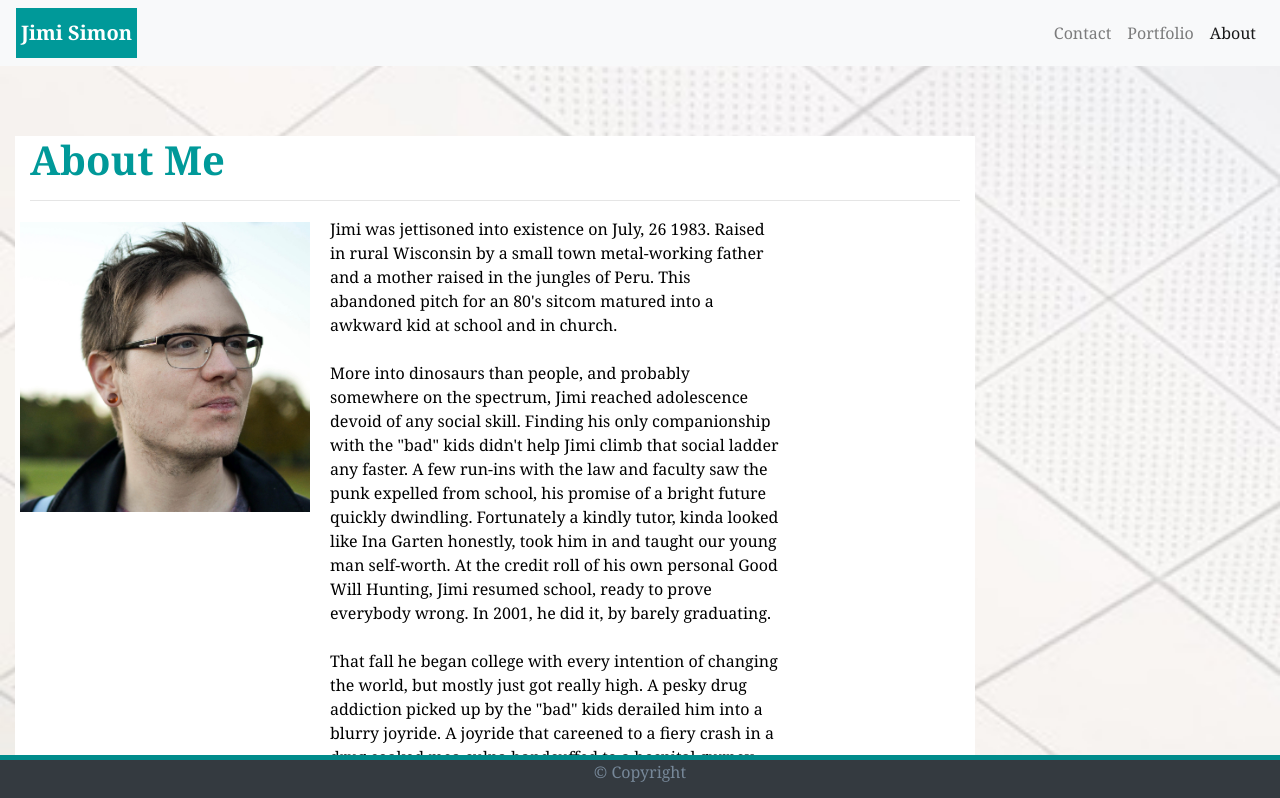
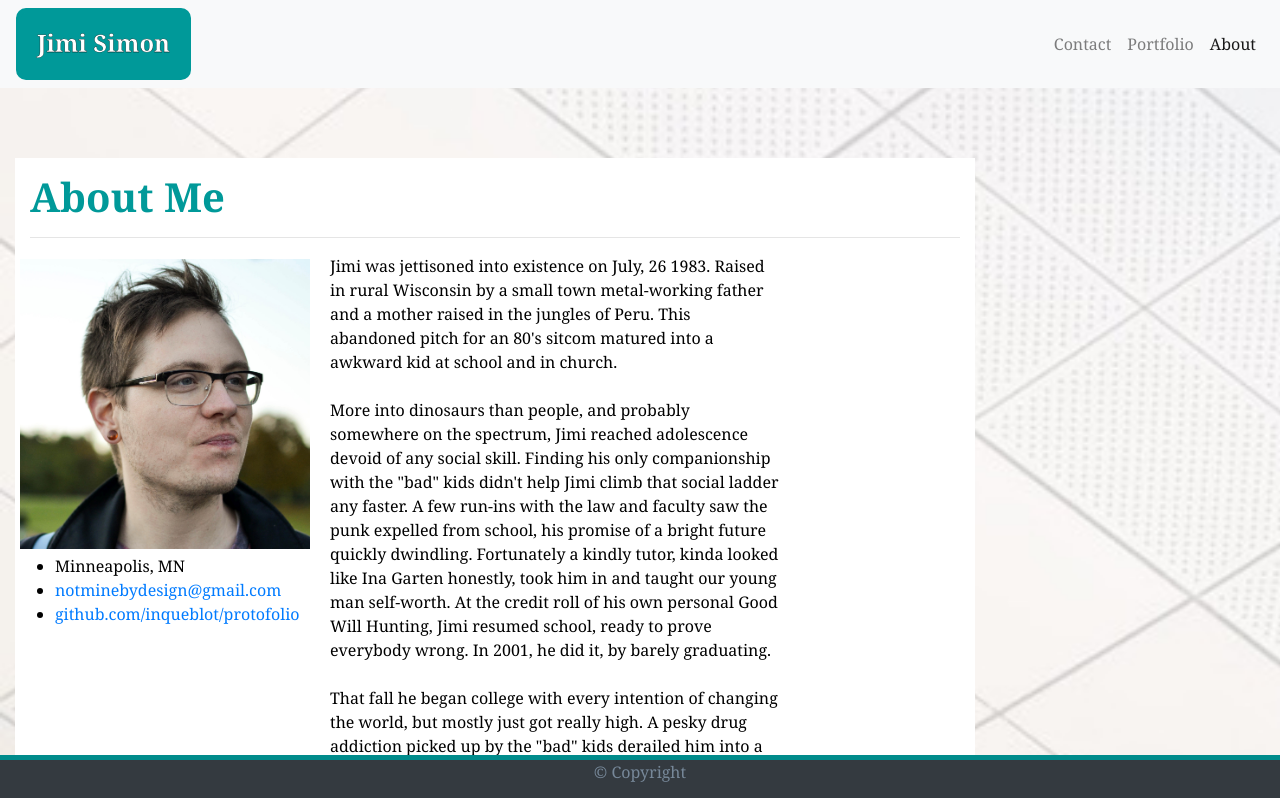
Before and after one commit to inqueblot/protofolio, a plain HTML site: page index.html in a window 1280 px wide. Shown: the top 798 px of the page. Drawn offline with nearby package versions, Linux system fonts and the light colour scheme.

Commit message:
improved css and standardized title

```diff
--- a/Images/style.css
+++ b/Images/style.css
@@ -15,15 +15,25 @@ body {
 }
 
 #top-name {
-    font-weight: bolder;
-    color: #ffffff;
+    font-size: x-large;
+    text-align: center;
+    padding-top: 12px;
+    padding-bottom: 0px;
+    font-weight:900;
+    color: black;
     background-color: 	#009999;
     border: 5px solid 	#009999;
+    border-radius: 10px;
+    -webkit-text-fill-color: white;
+    -webkit-text-stroke-width: .27px;
+    height: 3em;
+    width: 175px;
 }
 
 h1 {
     color: #009999;
-    font-weight:bold
+    font-weight:bold;
+    padding-top: 15px;
 }
 
 img {
--- a/index.html
+++ b/index.html
@@ -4,7 +4,7 @@
 <head>
   <meta charset="UTF-8">
   <meta name="viewport" content="width=device-width, initial-scale=1.0">
-  <title>About Me</title>
+  <title>notminebydesign</title>
   <link rel="stylesheet" href="https://cdn.jsdelivr.net/npm/bootstrap@4.5.3/dist/css/bootstrap.min.css"
     integrity="sha384-TX8t27EcRE3e/ihU7zmQxVncDAy5uIKz4rEkgIXeMed4M0jlfIDPvg6uqKI2xXr2" crossorigin="anonymous">
   <link rel="stylesheet" href="./Images/style.css">
@@ -41,7 +41,19 @@
       <hr>
     </div>
     <div class="row">
-      <img src="./Images/DSC_0305.jpg" alt="average white guy">
+      <div>
+        <img src="./Images/DSC_0305.jpg" alt="average white guy">
+        <ul>
+          <li>Minneapolis, MN</li>
+          <li>
+            <a href="mailto:notminebydesign@gmail.com">notminebydesign@gmail.com</a>
+          </li>
+          <li>
+            <a href="https://github.com/inqueblot/protofolio" target="_blank">github.com/inqueblot/protofolio</a>
+          </li>
+        </ul>
+      </div>
+
       <div class="col-md-6">
         Jimi was jettisoned into existence on July, 26 1983. Raised in rural Wisconsin by a small town metal-working
         father and a mother raised in the jungles of Peru. This abandoned pitch for an 80's sitcom matured into a
```
Also changed, not shown: contact.html (+1 -1 lines), portfolio.html (+1 -1 lines).
